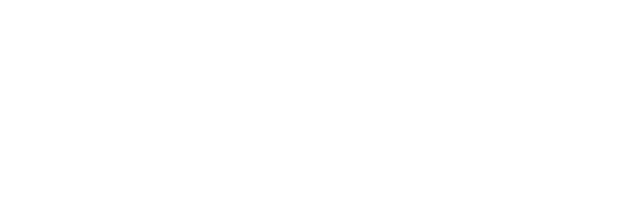
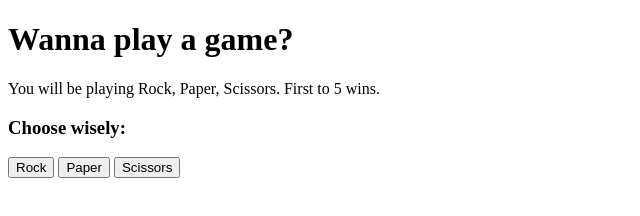
Before and after one commit to MichaelKucukarslan/odin_java, a plain HTML site: page java-rock-paper-scissors.html in a window 1280 px wide. Shown: the whole page, without its empty margins (0-640 px from the left). Drawn offline with Linux system fonts and the light colour scheme.

Commit message:
Added buttons for user to select choice

```diff
--- a/java-rock-paper-scissors.html
+++ b/java-rock-paper-scissors.html
@@ -1,4 +1,13 @@
 <!DOCTYPE html>
 <Head>
     <title>Rock, Paper, Scissors</title>
+    <script src="java-RPS.js"></script>
 </Head>
+<!-- Add 3 Buttons for Rock, Paper, Scissors -->
+<h1>Wanna play a game?</h1>
+<p> You will be playing Rock, Paper, Scissors. First to 5 wins.</p>
+<h3>Choose wisely:</h3>
+<button id="rock" onclick="game('rock')">Rock</button>
+<button id="paper" onclick="game('paper')">Paper</button>
+<button id="scissors" onclick="game('scissors')">Scissors</button>
+<!-- Add a way to show the user the result -->
```
